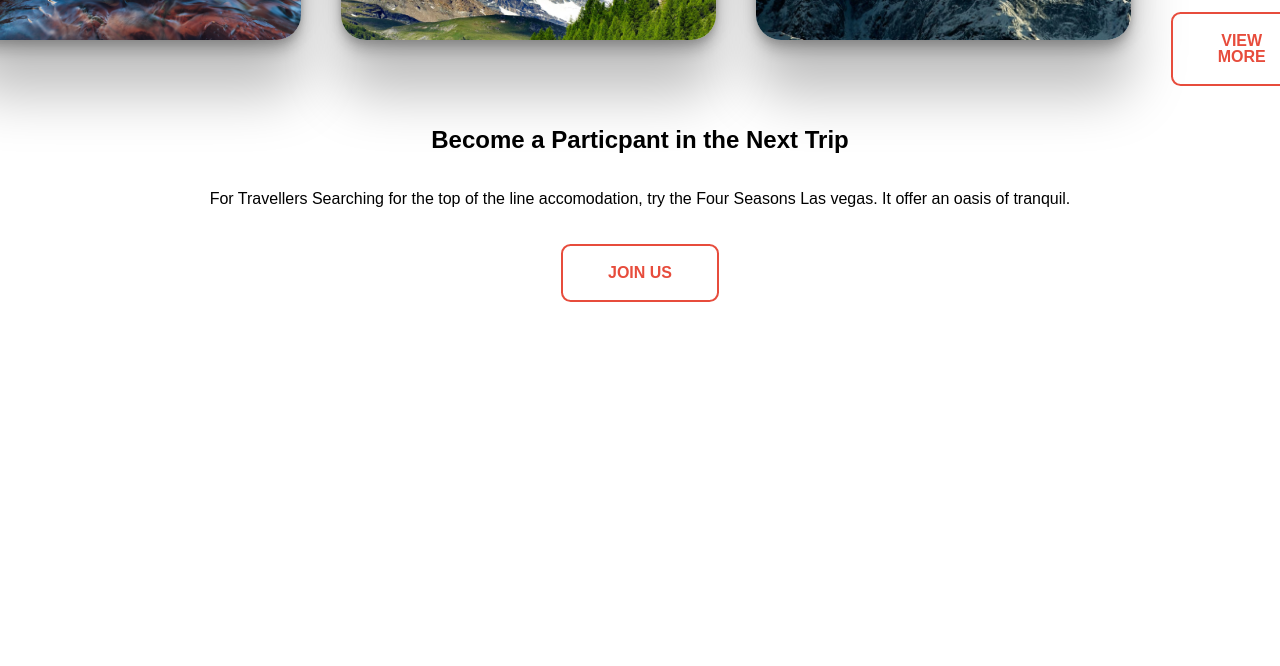
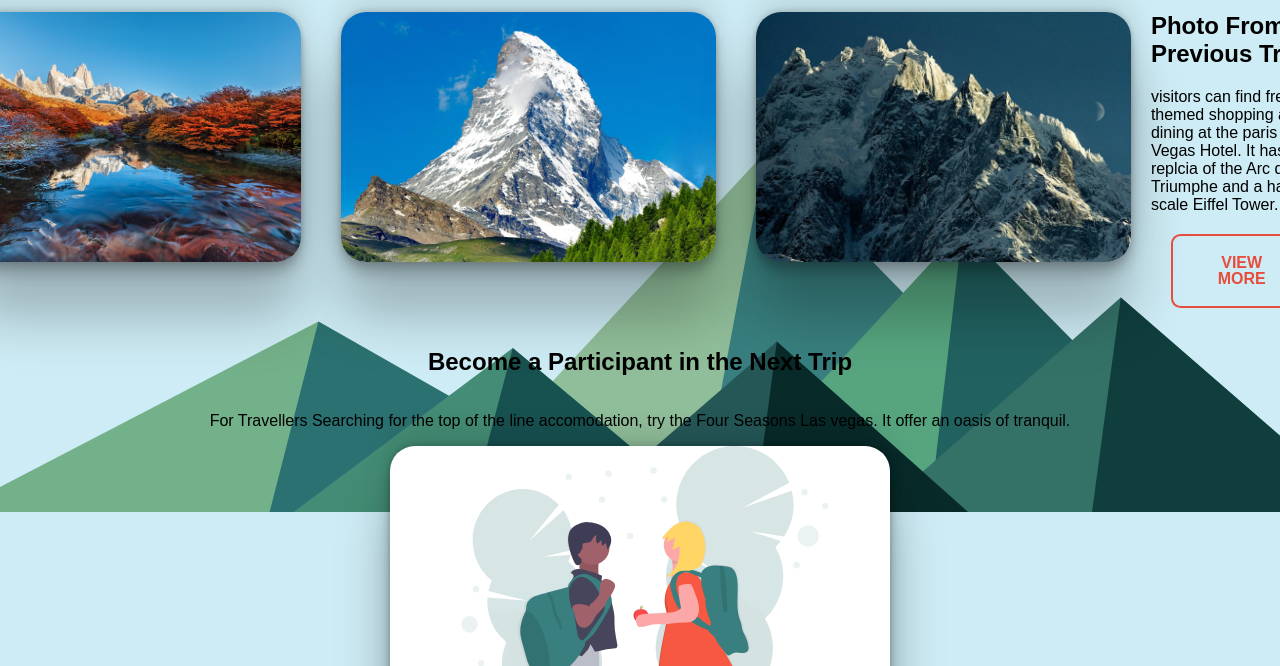
Before and after one commit to 12nuskek/Week1, a plain HTML site: page index.html in a window 1280 px wide. Shown: the part 2490-3156 px from the top of the page. Drawn offline with nearby package versions, Linux system fonts and the light colour scheme.

Commit message:
background update

```diff
--- a/CSS/Style.css
+++ b/CSS/Style.css
@@ -196,14 +196,16 @@ nav li{
 
 
 .sectionThree{
-    background-image: url( './img/subtle-prism.svg' );
+    background-image: url( '../img/flat-mountains.svg' );
 
 }
 
 .journey{
     border-radius: 25px;
-    box-shadow: rgba(0, 0, 0, 0.25) 0px 54px 55px, rgba(0, 0, 0, 0.12) 0px -12px 30px, rgba(0, 0, 0, 0.12) 0px 4px 6px, rgba(0, 0, 0, 0.17) 0px 12px 13px, rgba(0, 0, 0, 0.09) 0px -3px 5px;
+    background-color: white;
+    box-shadow: rgb(0 0 0 / 25%) 0px 54px 55px, rgb(0 0 0 / 12%) 0px -12px 30px, rgb(0 0 0 / 12%) 0px 4px 6px, rgb(0 0 0 / 17%) 0px 12px 13px, rgb(0 0 0 / 9%) 0px -3px 5px;
 }
+
 
 .gallery{
     justify-content: center;
@@ -236,3 +238,11 @@ nav li{
 .socials-footer div img{
     padding: 20px;
 }
+
+.participant-img{
+    width: 500px;
+    border-radius: 25px;
+    background-color: white;
+    box-shadow: rgb(0 0 0 / 25%) 0px 54px 55px, rgb(0 0 0 / 12%) 0px -12px 30px, rgb(0 0 0 / 12%) 0px 4px 6px, rgb(0 0 0 / 17%) 0px 12px 13px, rgb(0 0 0 / 9%) 0px -3px 5px;
+}
+}
--- a/index.html
+++ b/index.html
@@ -53,7 +53,7 @@
         <div id="journey-text" class="container">
                 <h1>Your fabulous Journey</h1>
                 <p>Mandalay Bay is a tropical-theme new resort offering visitors the chance to walk inside a plexiglass tunnel through the Shark Reef Aquariam, which holds sharks and rays.</p>
-            <img class="img journey" src="img/depositphotos_1491910-stock-illustration-blue-mountains.jpeg" alt="">
+            <img class="img journey" src="img/undraw_adventure_map_hnin.svg" alt="">
         </div>
         <div class="gallery container">
             <img class="photo"src="img/mountain1.webp" alt="">
@@ -66,8 +66,9 @@
             </div>
         </div>
         <div class="participant container">
-            <h1>Become a Particpant in the Next Trip</h1>
+            <h1>Become a Participant in the Next Trip</h1>
             <p>For Travellers Searching for the top of the line accomodation, try the Four Seasons Las vegas. It offer an oasis of tranquil.</p>
+            <img class="img participant-img" src="img/undraw_true_friends_c-94-g.svg" alt="">
             <button class="btn">Join us</button>
         </div>
         <div class="container footer">
```
Also changed, not shown: img/flat-mountains.svg (added), img/undraw_adventure_map_hnin.svg (added), img/undraw_build_your__home_csh6.svg (added), img/undraw_true_friends_c-94-g.svg (added).
